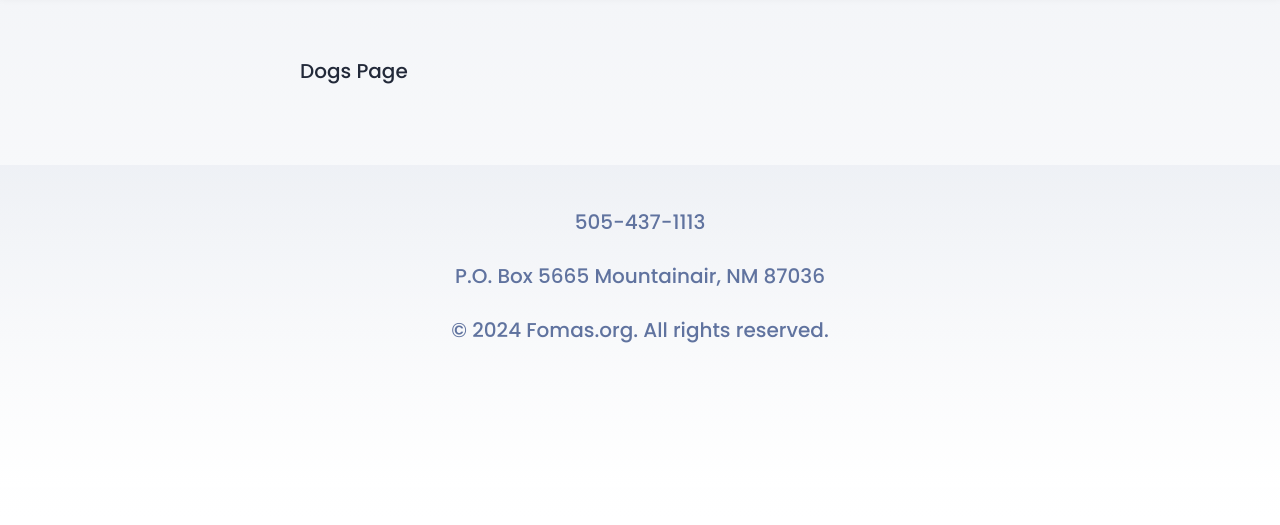
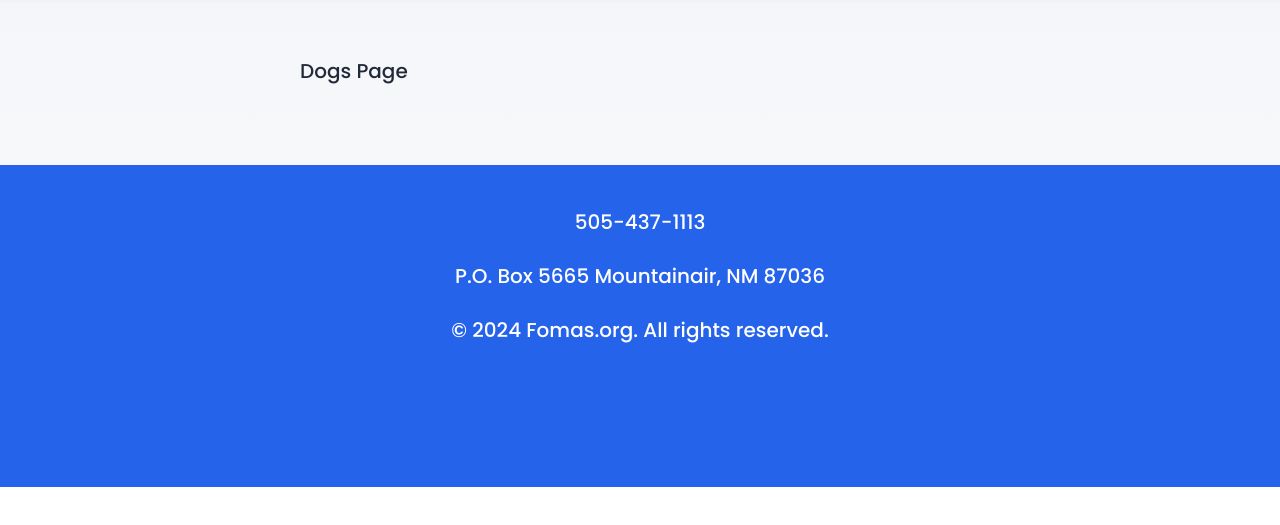
Before and after one commit to kmje405/fomas, an Astro site: page /dogs in a window 1280 px wide. Shown: the part 81-606 px from the top of the page. Built offline with nearby package versions, Linux system fonts and the light colour scheme; Astro itself is replaced by a stand-in of ours; a web font is replaced by a local one.

Commit message:
Update Footer styling

```diff
--- a/src/components/Footer.astro
+++ b/src/components/Footer.astro
@@ -3,7 +3,7 @@ const today = new Date();
 import { MAILING_ADDRESS, PHONE_NUMBER } from "../consts";
 ---
 
-<footer>
+<footer class="bg-blue-600 text-white">
 	<p>{ PHONE_NUMBER }</p>
 	<p>{ MAILING_ADDRESS }</p>
 	<p>&copy; {today.getFullYear()} Fomas.org. All rights reserved.</p>
@@ -11,8 +11,6 @@ import { MAILING_ADDRESS, PHONE_NUMBER } from "../consts";
 <style>
 	footer {
 		padding: 2em 1em 6em 1em;
-		background: linear-gradient(var(--gray-gradient)) no-repeat;
-		color: rgb(var(--gray));
 		text-align: center;
 	}
 	.social-links {
@@ -23,9 +21,7 @@ import { MAILING_ADDRESS, PHONE_NUMBER } from "../consts";
 	}
 	.social-links a {
 		text-decoration: none;
-		color: rgb(var(--gray));
 	}
 	.social-links a:hover {
-		color: rgb(var(--gray-dark));
 	}
 </style>
```
